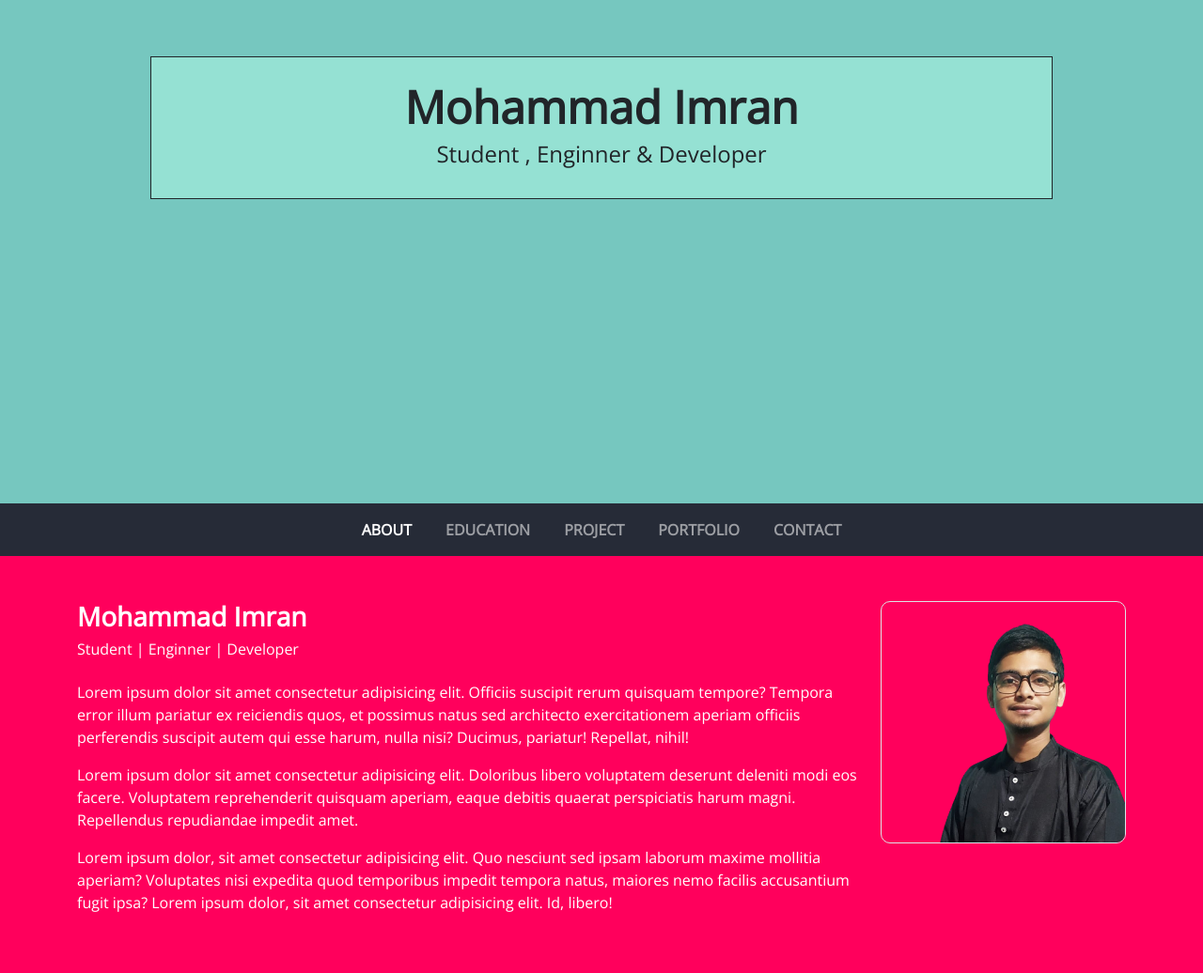
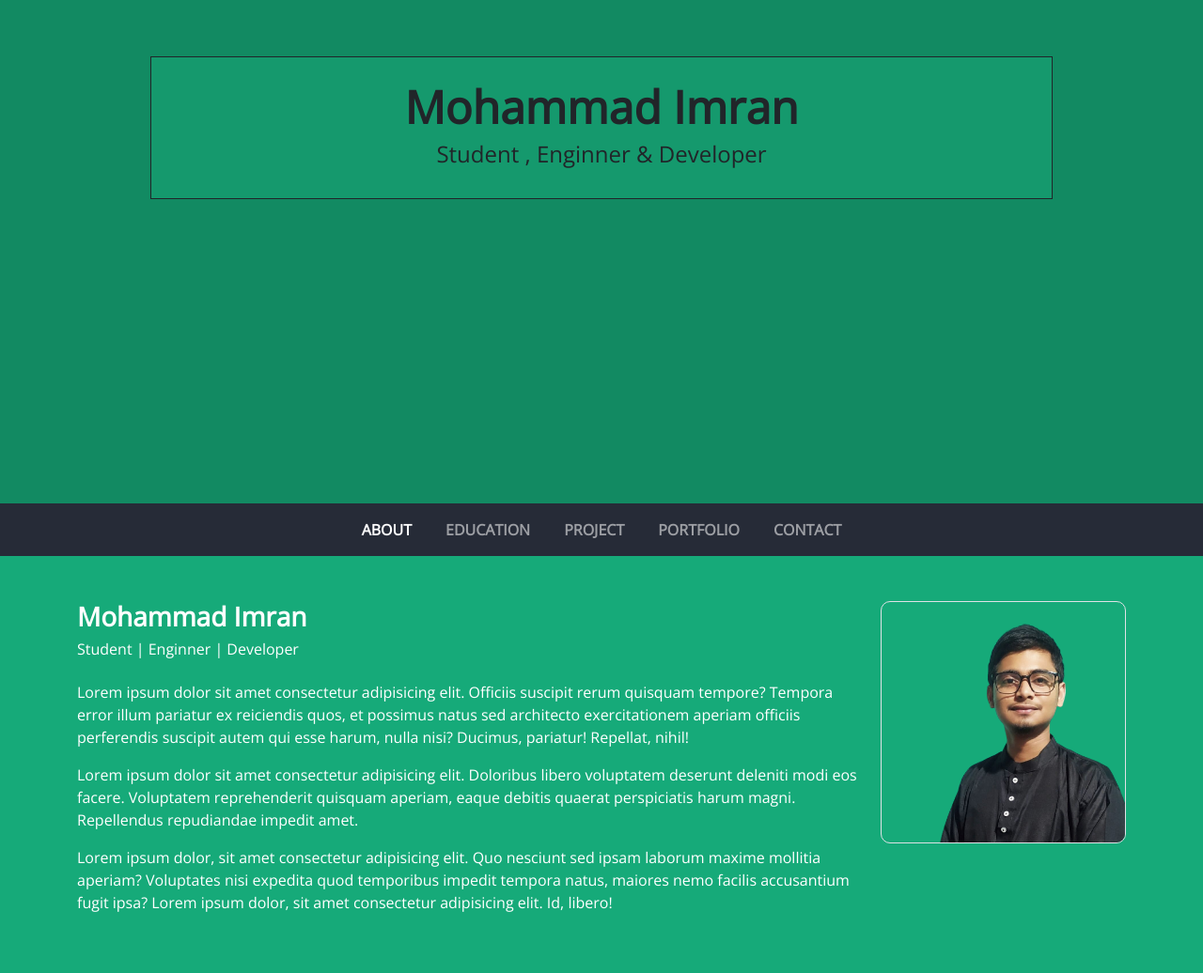
Before and after one commit to mohammad-imran-eng/bohubiri-project, a plain HTML site: page index.html in a window 1280 px wide. Shown: the part 264-1300 px from the top of the page at 94% size. Drawn offline with nearby package versions, Linux system fonts and the light colour scheme; a script that the page names is missing.

Commit message:
changes some code

```diff
--- a/css/style.css
+++ b/css/style.css
@@ -20,10 +20,10 @@ img:hover {
     font-weight: bolder;
 }
 .banner-container {
-    background: #76c7bf;
+    background: #128a62;
 }
 .banner-column {
-    background: #95e1d3;
+    background: #15996d;
 }
 .navbar-section {
     position: sticky;
@@ -50,7 +50,7 @@ nav a {
     border-radius: 10px;
 }
 .about-section {
-    background: #ff005c;
+    background: #16aa79;
     color: white;
 }
 .education-section .card:hover {
@@ -68,7 +68,7 @@ nav a {
     margin: 0 auto;
 }
 .project-section {
-    background: #ff005c;
+    background: #16aa79;
 }
 .contact-section  {
     background: #474D5D;
```
